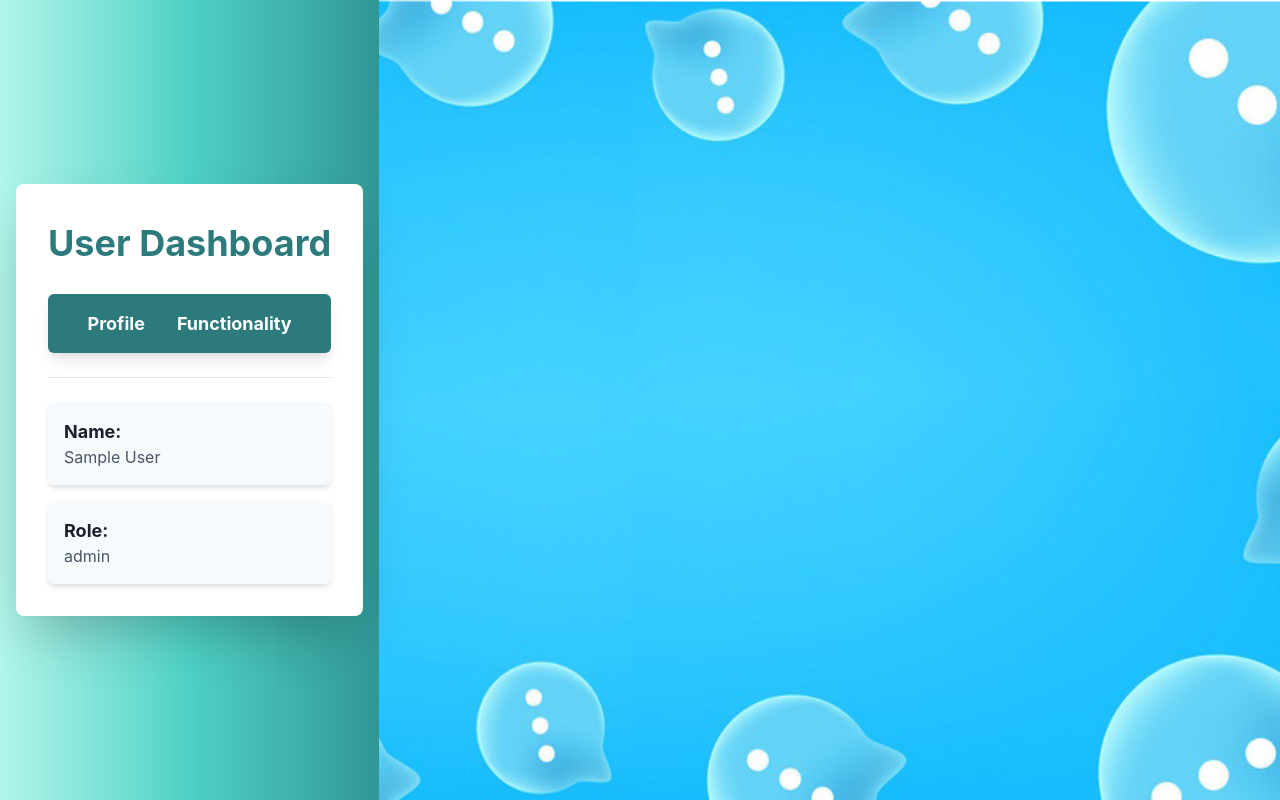
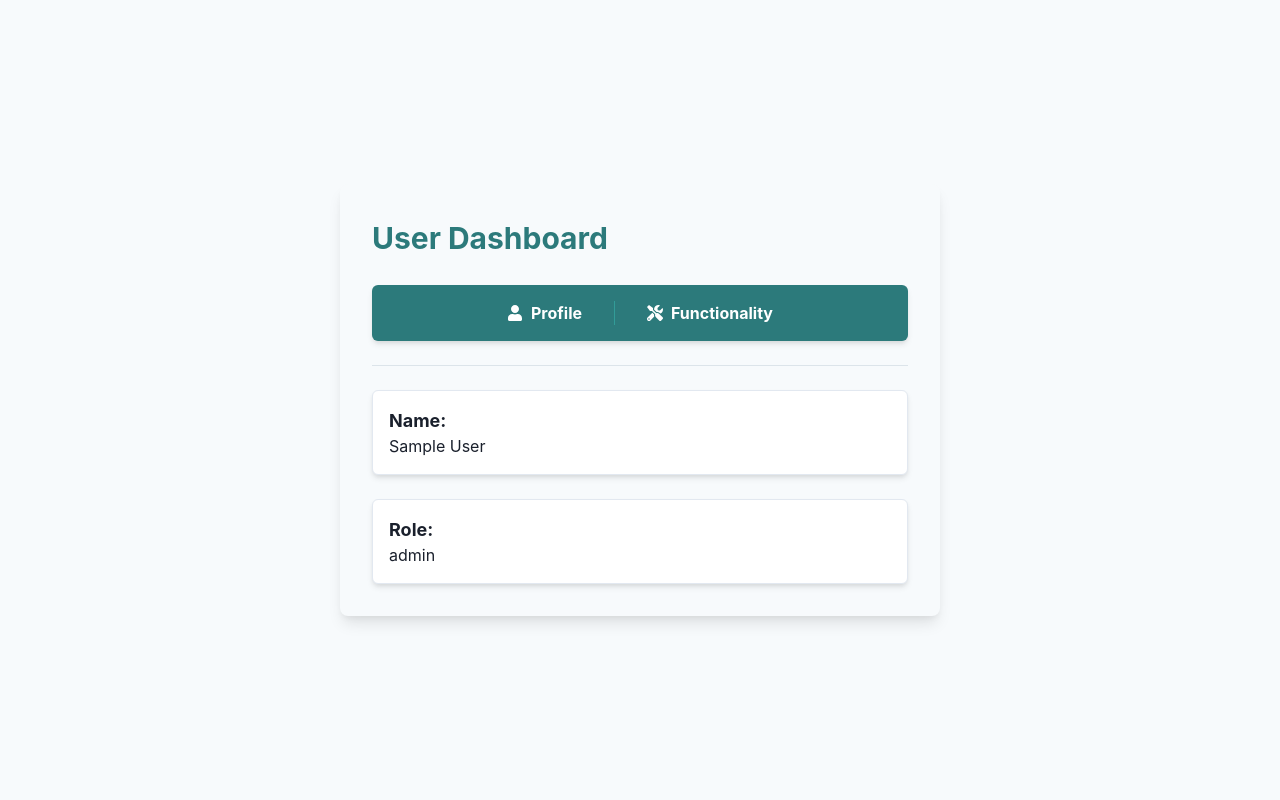
Before and after one commit to DivyaDarshanTiwari/Trekker-On-the-Go, a React (Create React App) app in the folder frontend/: page /dashboard/profile in a window 1280 px wide. Built offline with nearby package versions, Linux system fonts and the light colour scheme; sample sign-in values are in the browser's storage.

Commit message:
CSS made better

```diff
--- a/frontend/package.json
+++ b/frontend/package.json
@@ -14,6 +14,7 @@
     "framer-motion": "^11.11.1",
     "react": "^18.3.1",
     "react-dom": "^18.3.1",
+    "react-icons": "^5.3.0",
     "react-router-dom": "^6.27.0",
     "react-scripts": "5.0.1",
     "web-vitals": "^2.1.4"
--- a/frontend/src/Pages/Dashboard.js
+++ b/frontend/src/Pages/Dashboard.js
@@ -7,7 +7,9 @@ import {
   Button,
   Link,
   Flex,
+  Icon,
 } from "@chakra-ui/react";
+import { FaUser, FaTools } from "react-icons/fa"; // Add icons for profile and functionality
 import React, { useState, useEffect } from "react";
 import {
   useNavigate,
@@ -19,49 +21,38 @@ import {
 
 const Dashboard = () => {
   const [user, setUser] = useState({});
-  const navigate = useNavigate(); // Use for redirecting if needed
+  const navigate = useNavigate();
   const location = useLocation();
 
   useEffect(() => {
-    // Get the logged-in user details from localStorage or redirect to login if no data
     const storedUser = localStorage.getItem("User_Data");
-
     if (storedUser) {
       setUser(JSON.parse(storedUser));
     } else {
-      // If no user data found, redirect to login page
       navigate("/");
     }
-
-    // Redirecting to profile when landing on Dashboard
     if (location.pathname === "/dashboard") {
       navigate("/dashboard/profile");
     }
   }, [navigate, location]);
 
   return (
-    <Flex
-      justify="center"
-      align="center"
-      minH="100vh"
-      bgGradient="linear(to-r, teal.100, teal.300, teal.500)"
-      p={4}
-    >
+    <Flex justify={"center"} align={"center"} minH={"100vh"} bg={"gray.50"} p={4} w={"full"}>
       <VStack
         spacing={6}
         align="start"
         p={8}
-        bg="white"
+        bg="gray.50"
         w="full"
         maxW="600px"
         borderRadius="lg"
-        boxShadow="2xl"
+        boxShadow="lg"
       >
-        <Text fontSize="4xl" fontWeight="bold" color="teal.600" align="center">
+        <Text fontSize="3xl" fontWeight="bold" color="teal.600" align="center">
           User Dashboard
         </Text>
 
-        {/* Navigation bar */}
+        {/* Enhanced Navigation bar */}
         <HStack
           spacing={8}
           w="full"
@@ -70,205 +61,186 @@ const Dashboard = () => {
           bg="teal.600"
           color="white"
           borderRadius="md"
-          boxShadow="lg"
+          boxShadow="md"
+          position="relative"
         >
           <Link
             as={RouterLink}
             to="/dashboard/profile"
             fontWeight="bold"
-            fontSize="lg"
-            _hover={{ textDecoration: "underline", color: "teal.200" }}
-            transition="color 0.2s"
+            _hover={{ textDecoration: "none", color: "teal.200" }}
+            display="flex"
+            alignItems="center"
           >
+            <Icon as={FaUser} mr={2} />
             Profile
           </Link>
+          <Divider orientation="vertical" borderColor="teal.400" h="24px" />
           <Link
             as={RouterLink}
             to="/dashboard/functionality"
             fontWeight="bold"
-            fontSize="lg"
-            _hover={{ textDecoration: "underline", color: "teal.200" }}
-            transition="color 0.2s"
+            _hover={{ textDecoration: "none", color: "teal.200" }}
+            display="flex"
+            alignItems="center"
           >
+            <Icon as={FaTools} mr={2} />
             Functionality
           </Link>
         </HStack>
 
-        {/* Divider for better visual separation */}
         <Divider borderColor="gray.300" />
 
         <Routes>
           <Route
             path="/profile"
             element={
-              <VStack w="full" spacing={4}>
-                {/* Profile section showing user details */}
+              <>
                 {user.name && (
                   <Box
                     w="full"
                     p={4}
-                    bg="gray.50"
+                    bg="white"
                     borderRadius="md"
                     boxShadow="md"
-                    transition="all 0.3s"
-                    _hover={{ boxShadow: "lg" }}
+                    borderColor="gray.200"
+                    borderWidth="1px"
                   >
                     <Text fontSize="lg" fontWeight="bold">
                       Name:
                     </Text>
-                    <Text color="gray.600">{user.name}</Text>
+                    <Text>{user.name}</Text>
                   </Box>
                 )}
                 {user.SAP_DL_ID && (
                   <Box
                     w="full"
                     p={4}
-                    bg="gray.50"
+                    bg="white"
                     borderRadius="md"
                     boxShadow="md"
-                    transition="all 0.3s"
-                    _hover={{ boxShadow: "lg" }}
+                    borderColor="gray.200"
+                    borderWidth="1px"
                   >
                     <Text fontSize="lg" fontWeight="bold">
                       ID:
                     </Text>
-                    <Text color="gray.600">{user.SAP_DL_ID}</Text>
+                    <Text>{user.SAP_DL_ID}</Text>
                   </Box>
                 )}
                 {user.Email && (
                   <Box
                     w="full"
                     p={4}
-                    bg="gray.50"
+                    bg="white"
                     borderRadius="md"
                     boxShadow="md"
-                    transition="all 0.3s"
-                    _hover={{ boxShadow: "lg" }}
+                    borderColor="gray.200"
+                    borderWidth="1px"
                   >
                     <Text fontSize="lg" fontWeight="bold">
                       Email:
                     </Text>
-                    <Text color="gray.600">{user.Email}</Text>
+                    <Text>{user.Email}</Text>
                   </Box>
                 )}
                 {user.phoneNo && (
                   <Box
                     w="full"
                     p={4}
-                    bg="gray.50"
+                    bg="white"
                     borderRadius="md"
                     boxShadow="md"
-                    transition="all 0.3s"
-                    _hover={{ boxShadow: "lg" }}
+                    borderColor="gray.200"
+                    borderWidth="1px"
                   >
                     <Text fontSize="lg" fontWeight="bold">
                       Phone:
                     </Text>
-                    <Text color="gray.600">{user.phoneNo}</Text>
+                    <Text>{user.phoneNo}</Text>
                   </Box>
                 )}
                 {user.role && (
                   <Box
                     w="full"
                     p={4}
-                    bg="gray.50"
+                    bg="white"
                     borderRadius="md"
                     boxShadow="md"
-                    transition="all 0.3s"
-                    _hover={{ boxShadow: "lg" }}
+                    borderColor="gray.200"
+                    borderWidth="1px"
                   >
                     <Text fontSize="lg" fontWeight="bold">
                       Role:
                     </Text>
-                    <Text color="gray.600">{user.role}</Text>
+                    <Text>{user.role}</Text>
                   </Box>
                 )}
 
-                {/* Conditionally display driver details */}
                 {user.role === "Driver" && (
                   <>
                     {user.LicensePlate && (
                       <Box
                         w="full"
                         p={4}
-                        bg="gray.50"
+                        bg="white"
                         borderRadius="md"
                         boxShadow="md"
-                        transition="all 0.3s"
-                        _hover={{ boxShadow: "lg" }}
+                        borderColor="gray.200"
+                        borderWidth="1px"
                       >
                         <Text fontSize="lg" fontWeight="bold">
                           License Plate:
                         </Text>
-                        <Text color="gray.600">{user.LicensePlate}</Text>
+                        <Text>{user.LicensePlate}</Text>
                       </Box>
                     )}
                     {user.maxCapacity && (
                       <Box
                         w="full"
                         p={4}
-                        bg="gray.50"
+                        bg="white"
                         borderRadius="md"
                         boxShadow="md"
-                        transition="all 0.3s"
-                        _hover={{ boxShadow: "lg" }}
+                        borderColor="gray.200"
+                        borderWidth="1px"
                       >
                         <Text fontSize="lg" fontWeight="bold">
                           Capacity:
                         </Text>
-                        <Text color="gray.600">{user.maxCapacity}</Text>
+                        <Text>{user.maxCapacity}</Text>
                       </Box>
                     )}
                   </>
                 )}
-              </VStack>
+              </>
             }
           />
           <Route
             path="/functionality"
             element={
-              <VStack w="full" spacing={4}>
-                {/* Functionality section with buttons */}
               <Box
                 w="full"
                 p={4}
-                  bg="gray.50"
+                bg="white"
                 borderRadius="md"
                 boxShadow="md"
-                  transition="all 0.3s"
-                  _hover={{ boxShadow: "lg" }}
+                borderColor="gray.200"
+                borderWidth="1px"
               >
-                  <Text fontSize="lg" fontWeight="bold" mb={4} color="teal.700">
+                <Text fontSize="lg" fontWeight="bold" mb={4}>
                   Functionality
                 </Text>
-                  <Button
-                    colorScheme="teal"
-                    variant="solid"
-                    mb={2}
-                    w="full"
-                    _hover={{ bg: "teal.500" }}
-                  >
+                <Button colorScheme="teal" variant="solid" mb={2} w="full">
                   Button 1
                 </Button>
-                  <Button
-                    colorScheme="teal"
-                    variant="solid"
-                    mb={2}
-                    w="full"
-                    _hover={{ bg: "teal.500" }}
-                  >
+                <Button colorScheme="teal" variant="solid" mb={2} w="full">
                   Button 2
                 </Button>
-                  <Button
-                    colorScheme="teal"
-                    variant="solid"
-                    w="full"
-                    _hover={{ bg: "teal.500" }}
-                  >
+                <Button colorScheme="teal" variant="solid" w="full">
                   Button 3
                 </Button>
               </Box>
-              </VStack>
             }
           />
         </Routes>
```
Also changed, not shown: 1 other file (tests, documents, lock files or other folders). Lines whose indentation alone changed are shown as unchanged.
